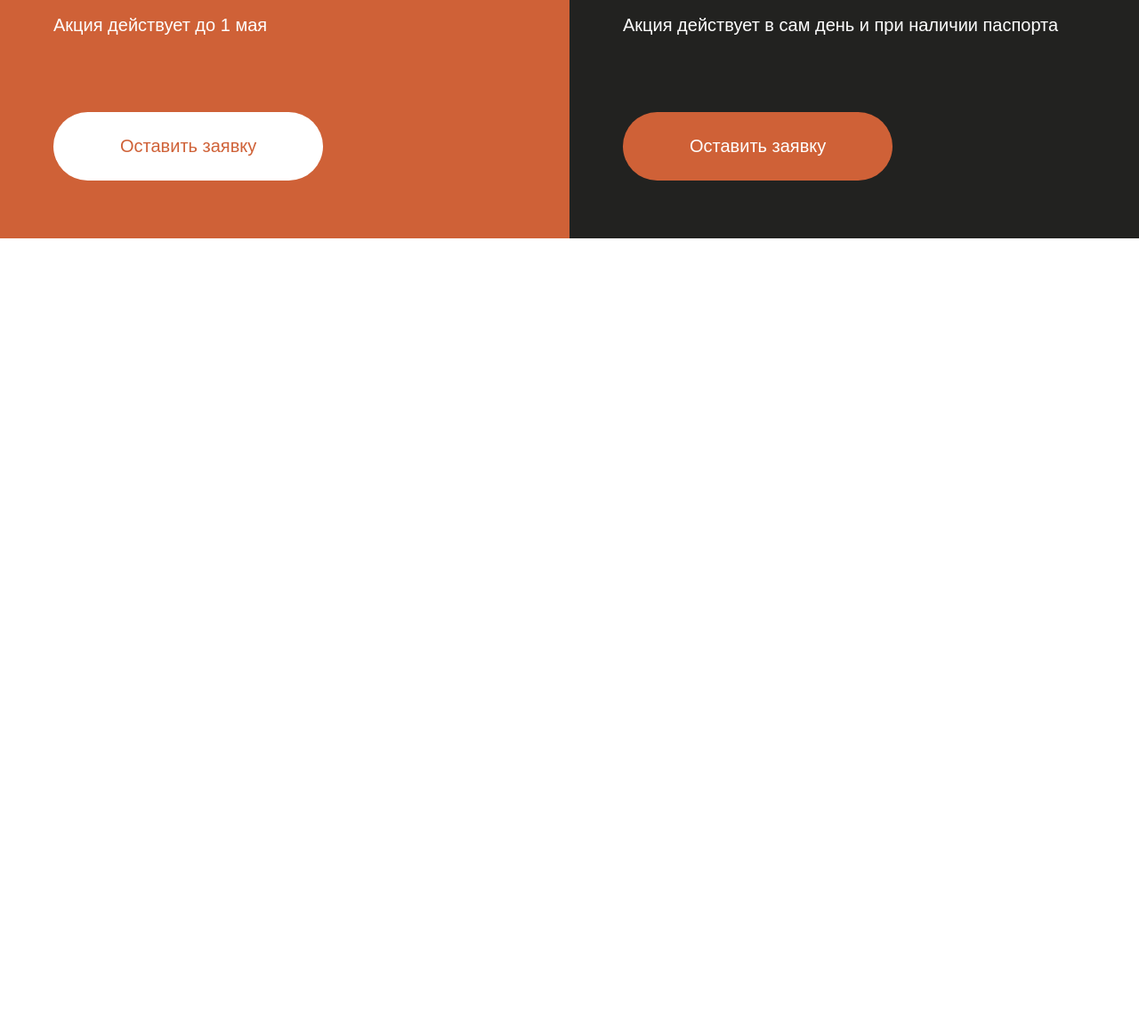
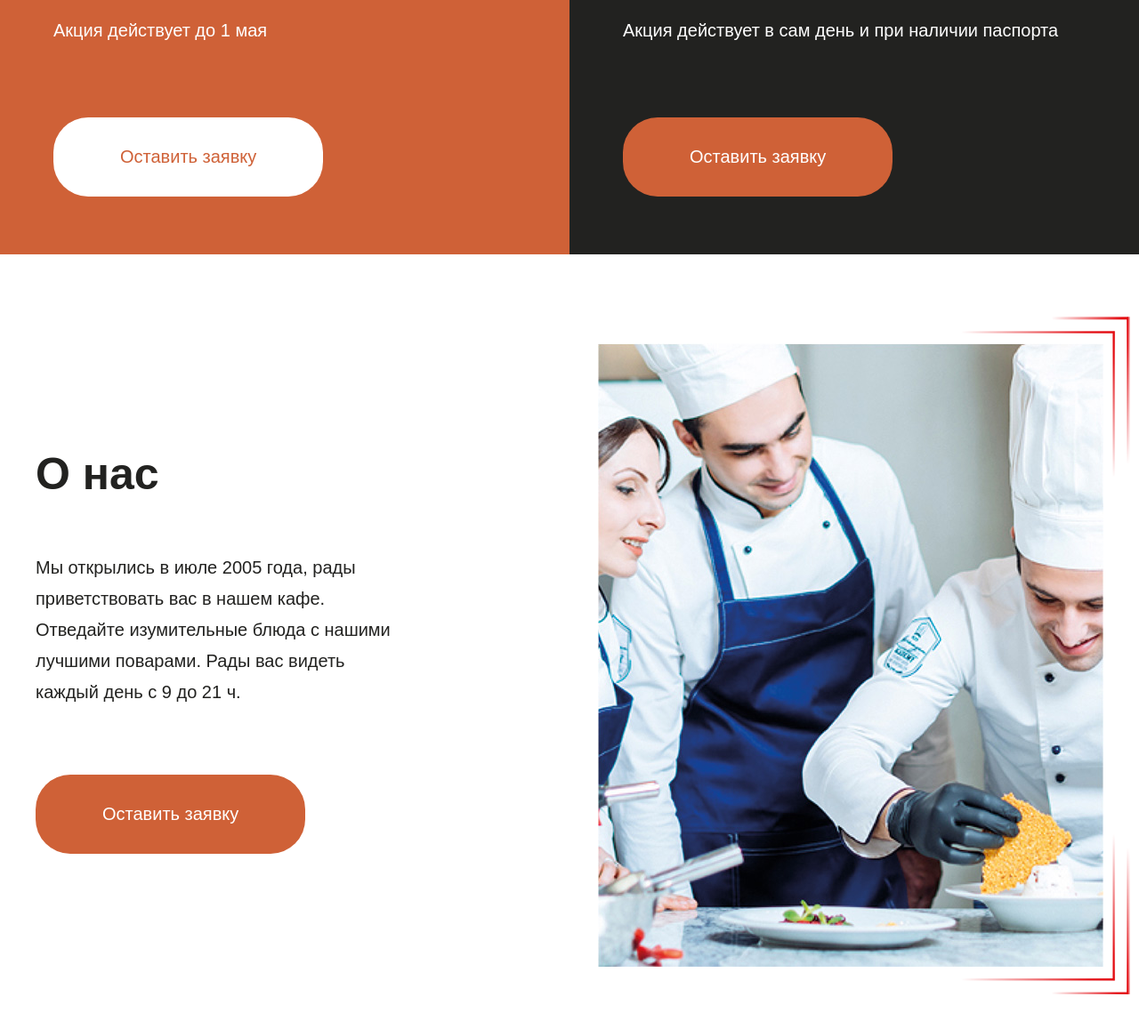
Before and after one commit to istrelkina/buuza03, a website: page app/index.html in a window 1280 px wide. Shown: the part 1099-2256 px from the top of the page at 89% size. Before the commit the page ends 1367 px from the top, so only its background shows below. Drawn offline with nearby package versions, Linux system fonts and the light colour scheme; files that its build step writes are made by us from their sources.

Commit message:
added about

```diff
--- a/app/index.html
+++ b/app/index.html
@@ -113,6 +113,31 @@
 		</div>
 	</section>
 
+	<section class="about">
+		<div class="container">
+			<div class="about__inner">
+				<div class="about__info">
+					<div class="block-title">
+						О нас
+					</div>
+					<div class="about__desc">
+						Мы открылись в июле 2005 года,
+						рады приветствовать вас в нашем кафе.
+						Отведайте изумительные блюда с нашими
+						лучшими поварами.
+						Рады вас видеть каждый день с 9 до 21 ч.
+					</div>
+					<div class="order__link">
+						<a href="#">Оставить заявку</a>
+					</div>
+				</div>
+				<div class="about-image">
+					<img src="images/content/about-image.jpg" alt="">
+				</div>
+			</div>
+		</div>
+	</section>
+
 
 	<script src="https://ajax.googleapis.com/ajax/libs/jquery/3.4.1/jquery.min.js"></script>
 	<script src="js/libs.min.js"></script>
--- a/app/scss/_media.scss
+++ b/app/scss/_media.scss
@@ -4,4 +4,8 @@
 		width: 50%;
 		padding-left: 60px;
 	}
+	.slider__nav-item{
+		margin-bottom: 20px;
+
+	}
 }
--- a/app/scss/style.scss
+++ b/app/scss/style.scss
@@ -23,7 +23,8 @@ html, body{
 	font-family: 'Arial Bur', sans-serif;
 	font-weight: 400;
 	font-size: 20px;
-	color: #000;
+	line-height: 35px;
+	color: $black;
 }
 body{
 	overflow-x: hidden;
@@ -183,7 +184,7 @@ html{
 	background-image: url(../images/slider/arrow-next.png);
 	background-repeat: no-repeat;
 	background-position: center center;
-	bottom: 0px;
+	bottom: 5px;
     left: 68px;
     z-index: 6;
 }
@@ -211,6 +212,7 @@ html{
 	margin-bottom: 35px;
 	font-size: 50px;
 	line-height: 75px;
+	text-transform: uppercase;
 	font-weight: 700;
 	max-width: 500px;
 	position: relative;
@@ -237,6 +239,49 @@ html{
 	background-color: #fff;
 }
 //---------------------------------End Stocks --------------------------
+//---------------------------------Start About --------------------------
+.about{
+	margin-top: 100px;
+	margin-bottom: 160px;
+}
+.about__inner{
+	display: flex;
+	justify-content: space-between;
+}
+.block-title{
+	font-size: 50px;
+	line-height: 75px;
+	font-weight: 700;
+	color: $black;
+	margin-top: 110px;
+	margin-bottom: 50px;
+}
+.about__desc{
+	max-width: 420px;
+	margin-bottom: 75px;
+}
+.about-image{
+	position: relative;
+	&::after{
+		content: "";
+		position: absolute;
+		width: 190px;
+		height: 180px;
+		top: -30px;
+    	right: -30px;
+		background-image: url(../images/content/top-right-corner.png);
+	}
+	&::before{
+		content: "";
+		position: absolute;
+		width: 190px;
+		height: 180px;
+		bottom: -20px;
+    	right: -30px;
+		background-image: url(../images/content/bottom-right-corner.png);
+	}
+}
+//---------------------------------End About --------------------------
 
 
 
```
Also changed, not shown: app/images/content/about-image.jpg (added), app/images/content/bottom-right-corner.png (added), app/images/content/top-right-corner.png (added).
